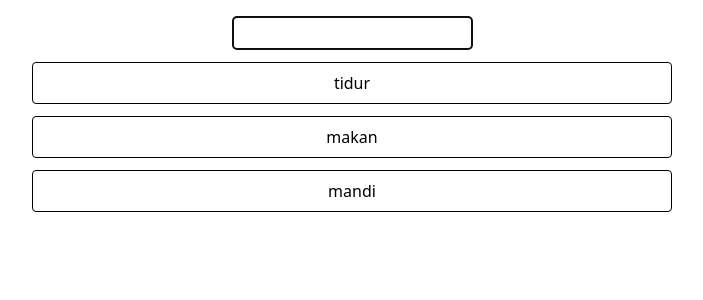
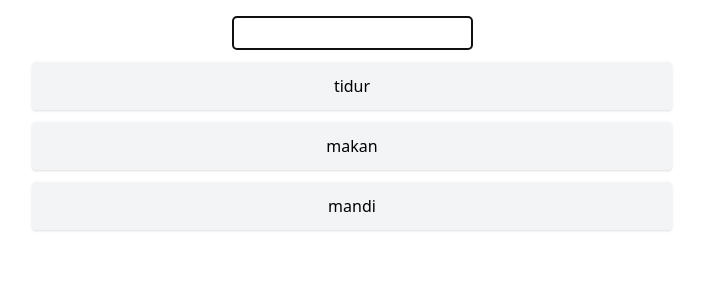
Before and after one commit to FikriEffendi/vue_animation, a Vue app: page / in a window 1280 px wide. Shown: the top 300 px of the page, without its empty margins (288-991 px from the left). Built offline with nearby package versions, Linux system fonts and the light colour scheme.

Commit message:
menambahkan transition-group

```diff
--- a/src/views/HomeView.vue
+++ b/src/views/HomeView.vue
@@ -29,16 +29,30 @@ const deleteTask = (deletedTask) => {
           v-model="input"
         />
       </div>
+      <transition-group name="list">
         <div
           v-for="task in tasks"
           :key="task"
-        class="p-2 mt-3 border border-black min-w-[640px] rounded cursor-pointer"
+          class="mt-3 min-w-[640px] cursor-pointer"
           @click="deleteTask(task)"
         >
-        <div>{{ task }}</div>
+          <div class="px-1 py-3 bg-gray-100 rounded shadow">{{ task }}</div>
         </div>
+      </transition-group>
     </div>
   </div>
 </template>
 
-<style scoped></style>
+<style scoped>
+.list-enter-from {
+  @apply opacity-0 scale-50;
+}
+
+.list-enter-to {
+  @apply opacity-100 scale-100;
+}
+
+.list-enter-active {
+  @apply transition-all duration-200 ease-in;
+}
+</style>
```
Lines whose indentation alone changed are shown as unchanged.
